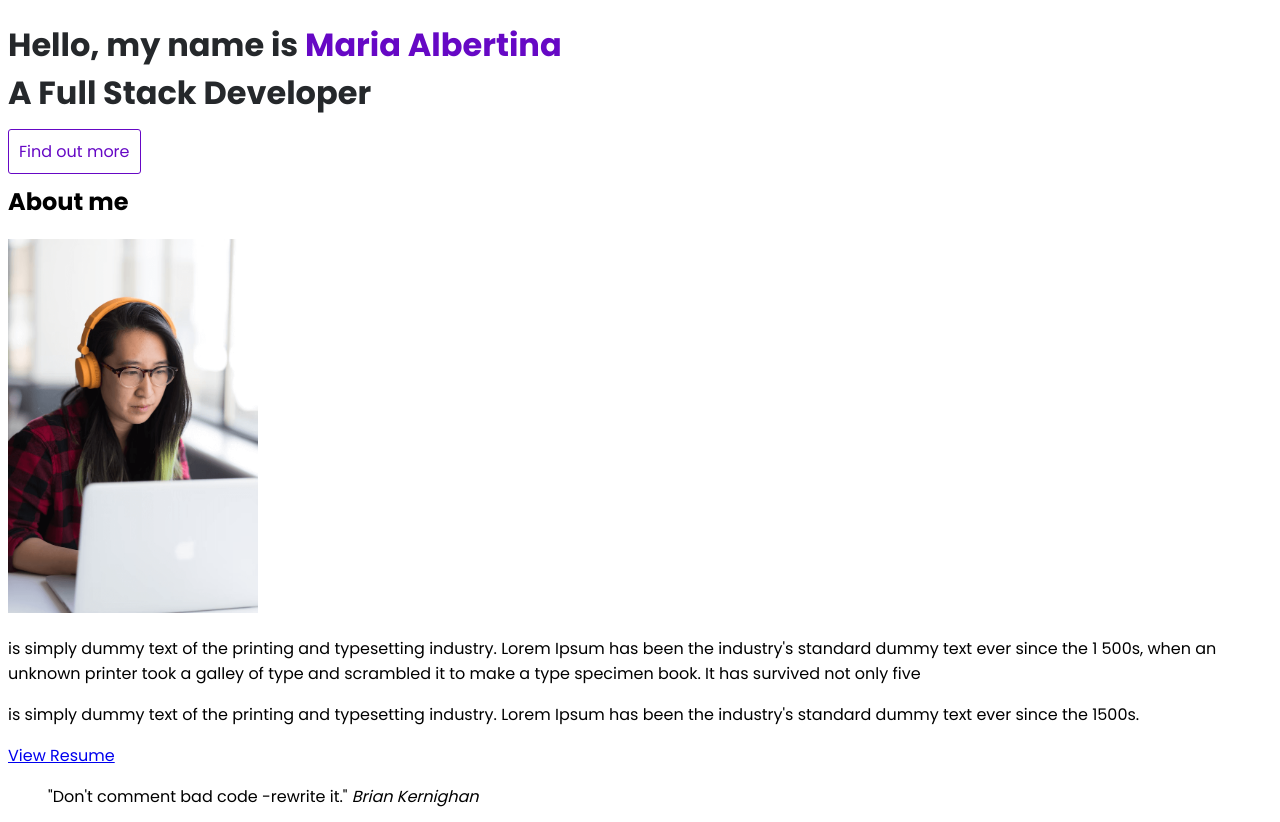
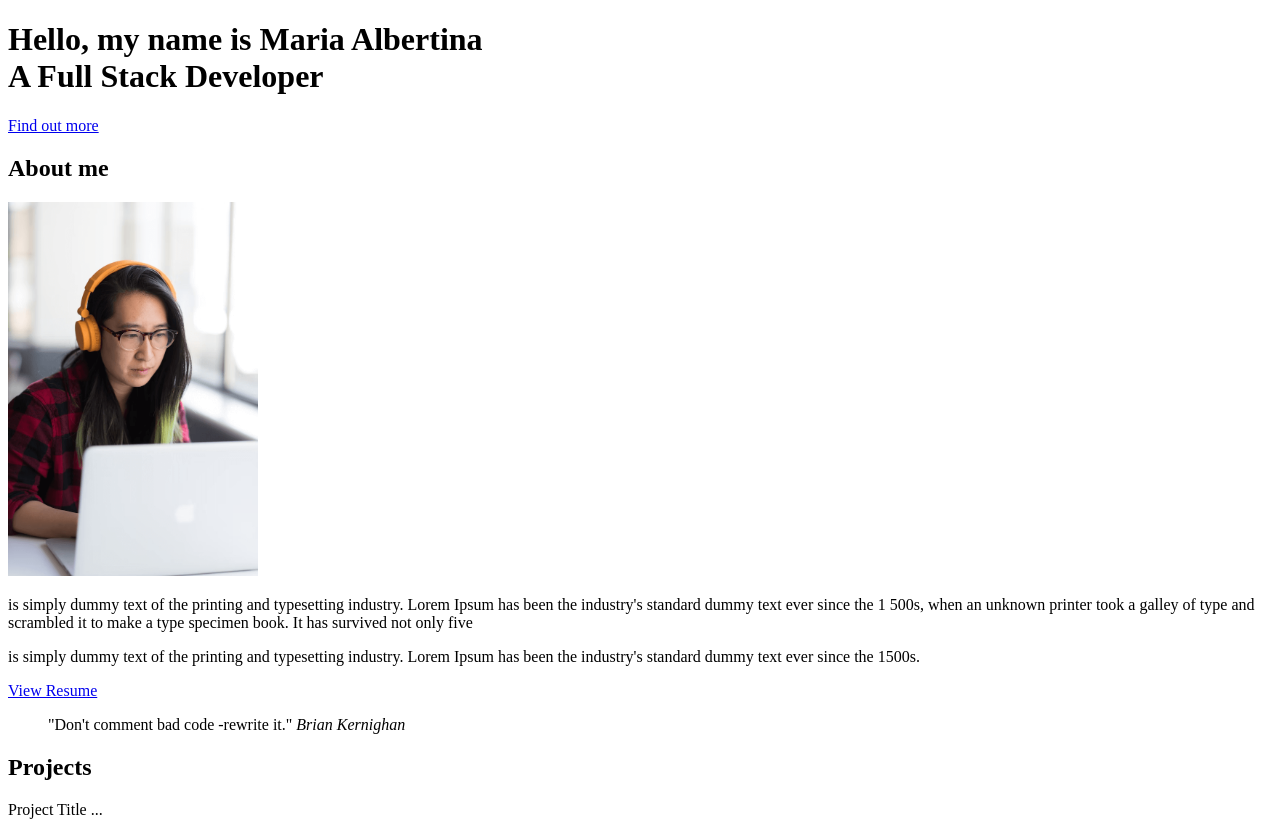
Before and after one commit to ntb-arenas/ntb-arenas.github.io, a plain HTML site: page index.html in a window 1280 px wide. Shown: the top 822 px of the page. Drawn offline with Linux system fonts and the light colour scheme.

Commit message:
unlink styles.css

```diff
--- a/index.html
+++ b/index.html
@@ -7,7 +7,7 @@
     <title>Maria Portfolio</title>
 
     <!-- link stylesheets -->
-    <link rel="stylesheet" href="./styles/styles.css" />
+    <!-- <link rel="stylesheet" href="./styles/styles.css" /> -->
 
     <!-- import fonts -->
     <link rel="preconnect" href="https://fonts.googleapis.com" />
@@ -16,11 +16,11 @@
   </head>
   <body>
     <header>
-      <h1 class="title">
-        Hello, my name is <span class="title-name">Maria Albertina</span><br />
+      <h1>
+        Hello, my name is <span>Maria Albertina</span><br />
         A Full Stack Developer
       </h1>
-      <a href="#" class="title-button">Find out more</a>
+      <a href="#">Find out more</a>
     </header>
 
     <main>
```
